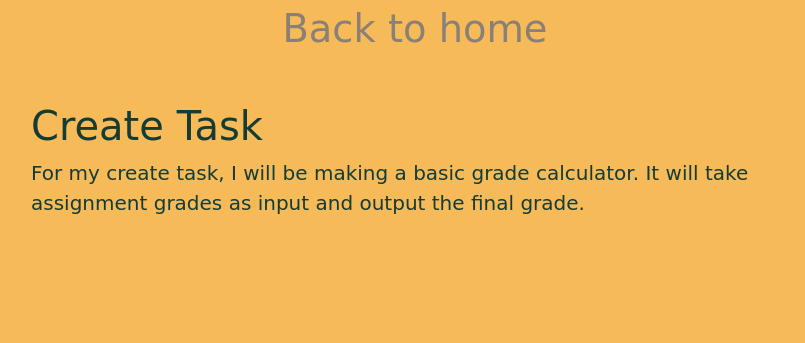
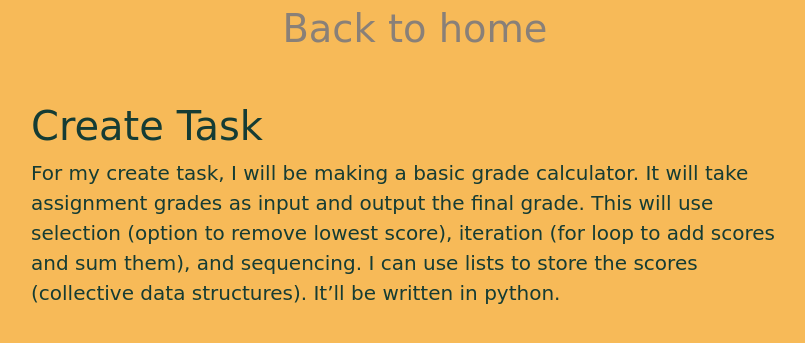
Before and after one commit to tonyhieu/csp-tri-3, a Jekyll site: the page built from tpt/create-task.markdown, in a window 1280 px wide. Shown: the top 343 px of the page, without its empty margins (225-1030 px from the left). Built offline with Jekyll 4.4.1, drawn with Linux system fonts in a browser that asks for light colours.

Commit message:
week 2 + favicon

```diff
--- a/_layouts/repl.html
+++ b/_layouts/repl.html
@@ -14,6 +14,10 @@
     <link href="https://fonts.googleapis.com/css2?family=Roboto:wght@300&display=swap" rel="stylesheet">
 
     <link rel="stylesheet" href="{{ site.baseurl }}/assets/css/defaults.css">
+
+    <link rel="apple-touch-icon" sizes="180x180" href="{{ site.baseurl }}/assets/images/apple-touch-icon.png">
+    <link rel="icon" type="image/png" sizes="32x32" href="{{ site.baseurl }}/assets/images/favicon-32x32.png">
+    <link rel="icon" type="image/png" sizes="16x16" href="{{ site.baseurl }}/assets/images/favicon-16x16.png">
   </head>
 
   <body>
--- a/_layouts/tpt.html
+++ b/_layouts/tpt.html
@@ -13,6 +13,10 @@
     <link rel="preconnect" href="https://fonts.gstatic.com" crossorigin>
 
     <link rel="stylesheet" href="{{ site.baseurl }}/assets/css/defaults.css">
+
+    <link rel="apple-touch-icon" sizes="180x180" href="{{ site.baseurl }}/assets/images/apple-touch-icon.png">
+    <link rel="icon" type="image/png" sizes="32x32" href="{{ site.baseurl }}/assets/images/favicon-32x32.png">
+    <link rel="icon" type="image/png" sizes="16x16" href="{{ site.baseurl }}/assets/images/favicon-16x16.png">
   </head>
 
   <body>
--- a/tpt/create-task.markdown
+++ b/tpt/create-task.markdown
@@ -6,4 +6,4 @@ title: Create Task
 
 ## Create Task
 
-For my create task, I will be making a basic grade calculator. It will take assignment grades as input and output the final grade.
+For my create task, I will be making a basic grade calculator. It will take assignment grades as input and output the final grade. This will use selection (option to remove lowest score), iteration (for loop to add scores and sum them), and sequencing. I can use lists to store the scores (collective data structures). It'll be written in python.
--- a/tpt/project-outline.markdown
+++ b/tpt/project-outline.markdown
@@ -6,4 +6,4 @@ title: Project Outline
 
 ## Project Idea
 
-My project was to help my golf coach with his blogging website. I want to make it so that it's easier for him to add blog posts and such. Here is the [link to his original site.](https://sdjuniorclub.com)
+My project was to help my golf coach with his blogging website. I want to make it so that it's easier for him to add blog posts and such. Here is the [link to his original site.](https://sdjuniorclub.com) I'm waiting on further instruction on what he wants to add and change to his website, so this will be updated more and more when I get more information.
```
Also changed, not shown: _layouts/home.html (+6 -3 lines), tpt/week-two.markdown (added, +41 -0 lines), assets/images/android-chrome-192x192.png (added), assets/images/android-chrome-512x512.png (added), assets/images/apple-touch-icon.png (added), assets/images/favicon-16x16.png (added), assets/images/favicon-32x32.png (added), assets/images/favicon.ico (added).
